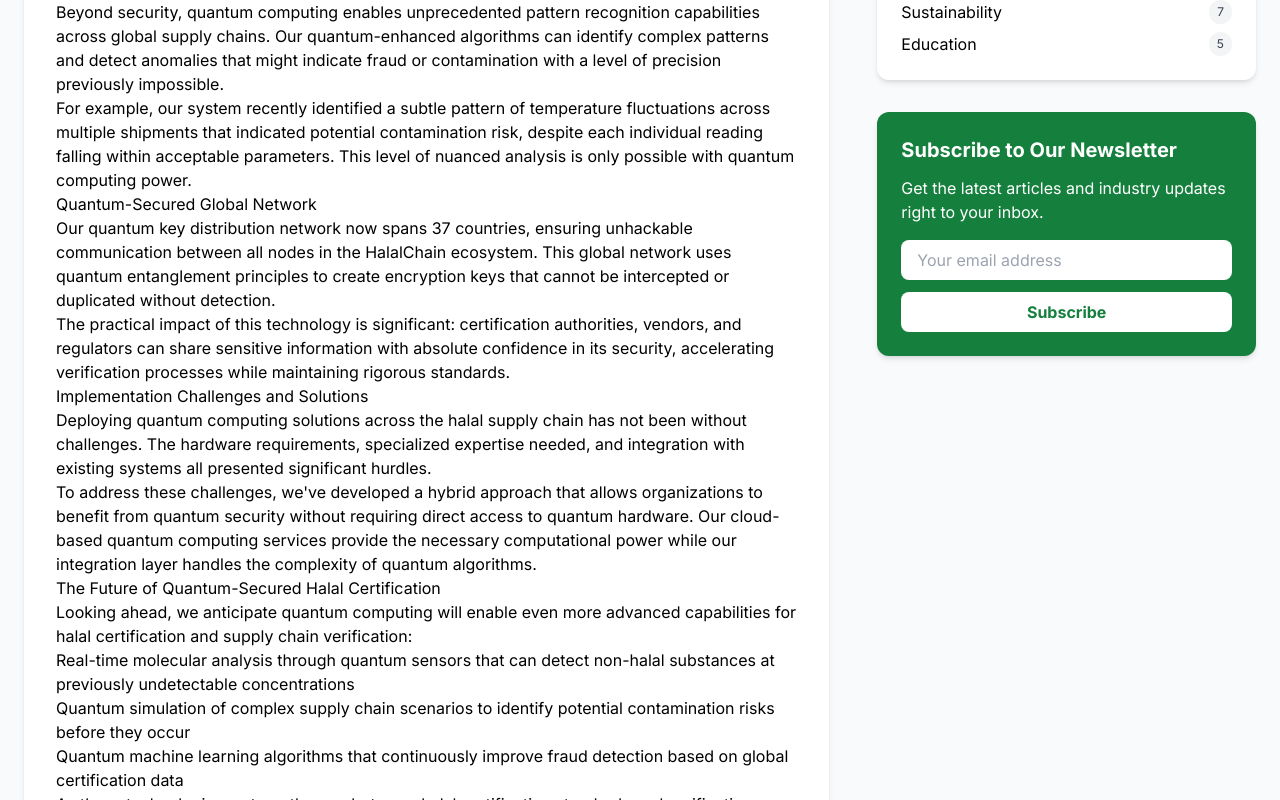
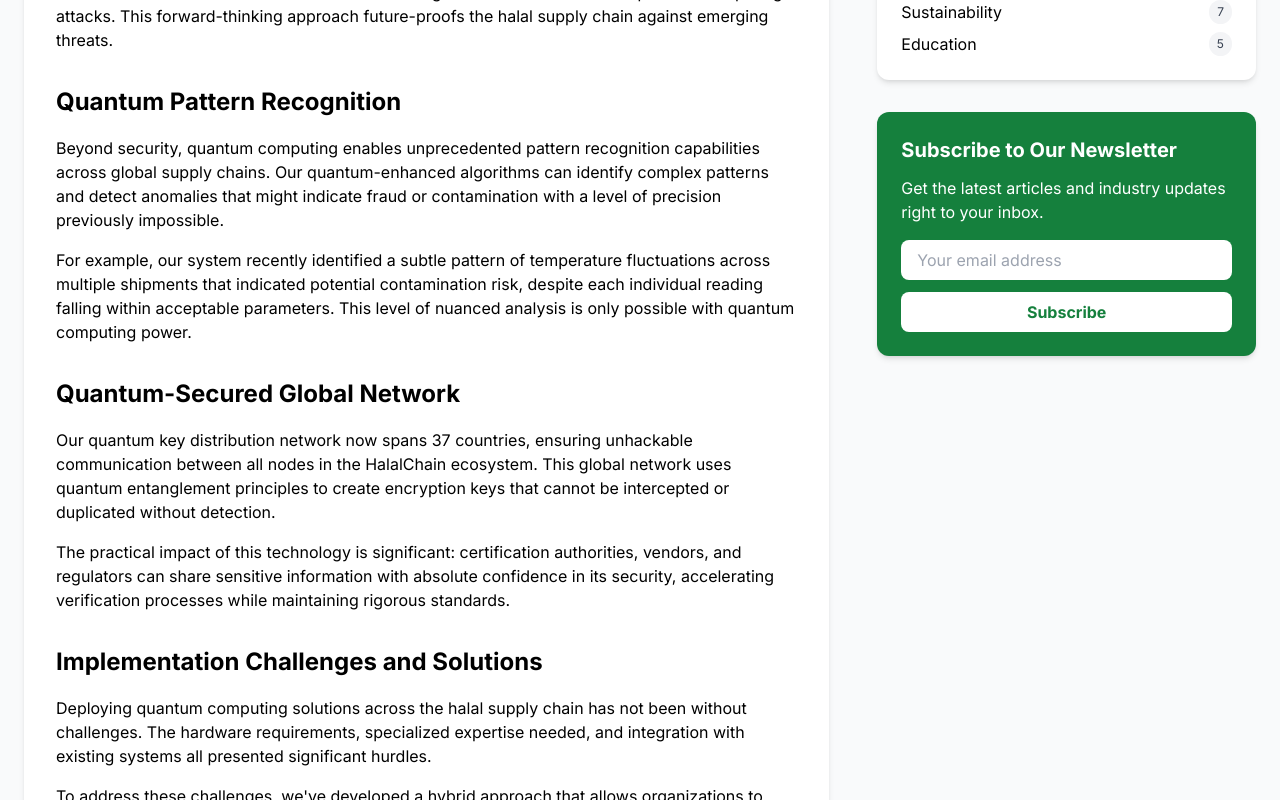
Before and after one commit to kk666679/halal-chain-marketplace, a Next.js app: page /blog/1 in a window 1280 px wide. Shown: the part 800-1600 px from the top of the page. Built offline with nearby package versions, Linux system fonts and the light colour scheme.

Commit message:
fix: Update global CSS with required animations and utilities

```diff
--- a/src/app/globals.css
+++ b/src/app/globals.css
@@ -4,89 +4,114 @@
 
 :root {
   --foreground-rgb: 0, 0, 0;
-  --background-start-rgb: 255, 255, 255;
-  --background-end-rgb: 240, 240, 240;
-  --primary-color: 22, 163, 74; /* green-600 */
-  --secondary-color: 20, 83, 45; /* green-900 */
-  --accent-color: 234, 179, 8; /* yellow-500 */
+  --background-start-rgb: 214, 219, 220;
+  --background-end-rgb: 255, 255, 255;
+}
+
+@media (prefers-color-scheme: dark) {
+  :root {
+    --foreground-rgb: 255, 255, 255;
+    --background-start-rgb: 0, 0, 0;
+    --background-end-rgb: 0, 0, 0;
+  }
 }
 
 body {
   color: rgb(var(--foreground-rgb));
-  background: linear-gradient(
-      to bottom,
-      transparent,
-      rgb(var(--background-end-rgb))
-    )
-    rgb(var(--background-start-rgb));
 }
 
-@layer utilities {
-  .text-balance {
-    text-wrap: balance;
-  }
+/* Neural Interface Animations */
+@keyframes pulse {
+  0% { box-shadow: 0 0 10px 5px rgba(66, 133, 244, 0.5); }
+  100% { box-shadow: 0 0 20px 10px rgba(66, 133, 244, 0.8); }
 }
 
-/* Custom Animations */
-.animate-fade-in {
-  animation: fadeIn 0.5s ease-in-out;
+/* Quantum Computing Animations */
+@keyframes grid-animation {
+  0% { background-position: 0 0; }
+  100% { background-position: 0 50px; }
 }
 
-.animate-slide-up {
-  animation: slideUp 0.5s ease-in-out;
+@keyframes float {
+  0% { transform: translate(var(--x, 0px), var(--y, 0px)) rotate(0deg); }
+  50% { transform: translate(calc(var(--x, 0px) - 10px), calc(var(--y, 0px) + 10px)) rotate(180deg); }
+  100% { transform: translate(var(--x, 0px), var(--y, 0px)) rotate(360deg); }
 }
 
-@keyframes fadeIn {
-  from {
-    opacity: 0;
-  }
-  to {
-    opacity: 1;
-  }
+@keyframes rotate {
+  0% { transform: translate(-50%, -50%) rotate(0deg); }
+  100% { transform: translate(-50%, -50%) rotate(360deg); }
 }
 
-@keyframes slideUp {
-  from {
-    transform: translateY(20px);
-    opacity: 0;
-  }
-  to {
-    transform: translateY(0);
-    opacity: 1;
-  }
+@keyframes dataFlow {
+  0% { opacity: 0; transform: scale(0.5) rotate(var(--rotation, 0deg)); }
+  50% { opacity: 1; }
+  100% { opacity: 0; transform: scale(1.5) rotate(var(--rotation, 0deg)); }
 }
 
-/* Custom Components */
-.btn-primary {
-  @apply bg-green-600 hover:bg-green-700 text-white font-bold py-2 px-4 rounded-lg transition duration-300;
+/* Metaverse Animations */
+@keyframes particleShift {
+  0% { background-position: 0 0; }
+  100% { background-position: 30px 30px; }
 }
 
-.btn-secondary {
-  @apply bg-transparent hover:bg-green-700 border-2 border-green-600 text-green-600 hover:text-white font-bold py-2 px-4 rounded-lg transition duration-300;
+/* Fix for scrollbar-hide utility */
+.scrollbar-hide {
+  -ms-overflow-style: none;  /* IE and Edge */
+  scrollbar-width: none;  /* Firefox */
 }
 
-.card {
-  @apply bg-white rounded-xl shadow-md overflow-hidden;
+.scrollbar-hide::-webkit-scrollbar {
+  display: none; /* Chrome, Safari and Opera */
 }
 
-.input-field {
-  @apply w-full px-4 py-2 border border-gray-300 rounded-lg focus:outline-none focus:ring-2 focus:ring-green-500;
+/* Prose styles for blog content */
+.prose h2 {
+  font-size: 1.5rem;
+  font-weight: 700;
+  margin-top: 2rem;
+  margin-bottom: 1rem;
 }
 
-/* Custom Scrollbar */
-::-webkit-scrollbar {
-  width: 8px;
+.prose h3 {
+  font-size: 1.25rem;
+  font-weight: 600;
+  margin-top: 1.5rem;
+  margin-bottom: 0.75rem;
 }
 
-::-webkit-scrollbar-track {
-  background: #f1f1f1;
+.prose p {
+  margin-bottom: 1rem;
 }
 
-::-webkit-scrollbar-thumb {
-  background: #888;
-  border-radius: 4px;
+.prose ul, .prose ol {
+  margin-left: 1.5rem;
+  margin-bottom: 1rem;
 }
 
-::-webkit-scrollbar-thumb:hover {
-  background: #555;
+.prose ul {
+  list-style-type: disc;
 }
+
+.prose ol {
+  list-style-type: decimal;
+}
+
+.prose li {
+  margin-bottom: 0.5rem;
+}
+
+/* Line clamp utilities */
+.line-clamp-2 {
+  display: -webkit-box;
+  -webkit-line-clamp: 2;
+  -webkit-box-orient: vertical;
+  overflow: hidden;
+}
+
+.line-clamp-3 {
+  display: -webkit-box;
+  -webkit-line-clamp: 3;
+  -webkit-box-orient: vertical;
+  overflow: hidden;
+}
```
